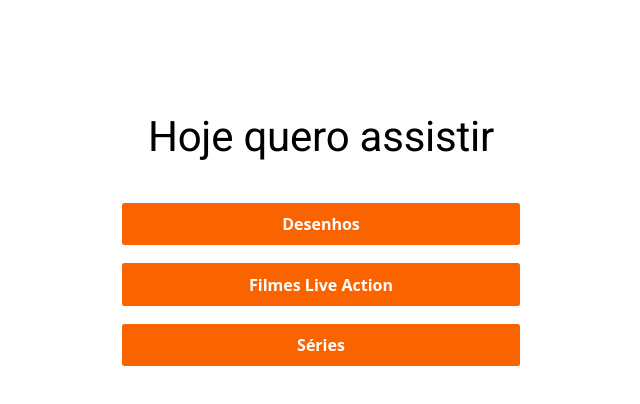
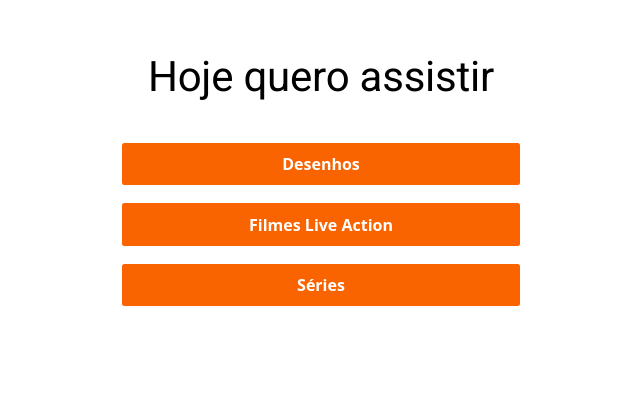
Before and after one commit to brunoravanhani/children-movies, an Angular app: page / in a window 1280 px wide. Shown: the part 222-626 px from the top of the page, without its empty margins (319-959 px from the left). Built offline with nearby package versions, Linux system fonts and the light colour scheme.

Commit message:
fix paddings

```diff
--- a/src/styles.css
+++ b/src/styles.css
@@ -7,18 +7,17 @@
 html, body { height: 100%; }
 body { margin: 0; font-family: Roboto, "Helvetica Neue", sans-serif; }
 
+main { height: 100%; }
+
 .main,
 .content,
 .main > * {
   width: 100%;
 }
 
-.main > * {
+.main > :not(router-outlet) {
   display: block;
-  padding-top: 20px;
-  padding-bottom: 20px;
 }
-
 
 body, html {
   font-size: 14px;
```
